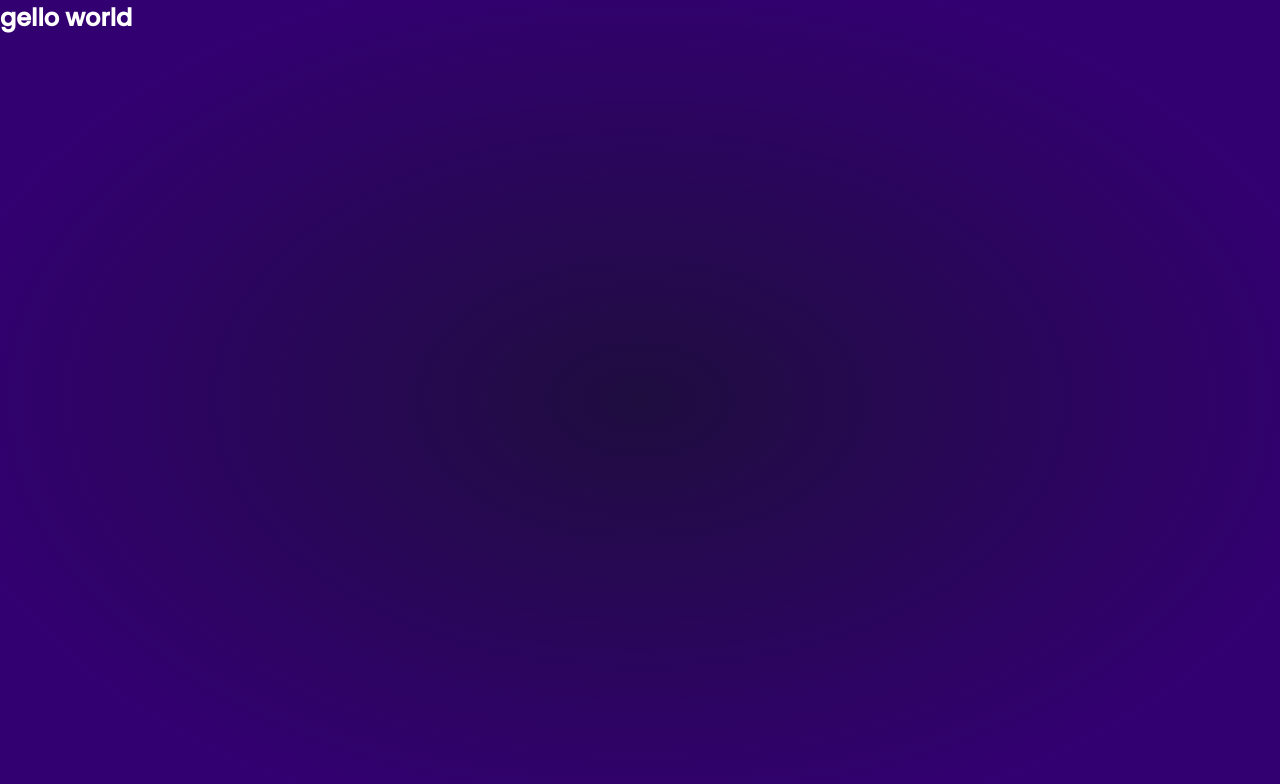
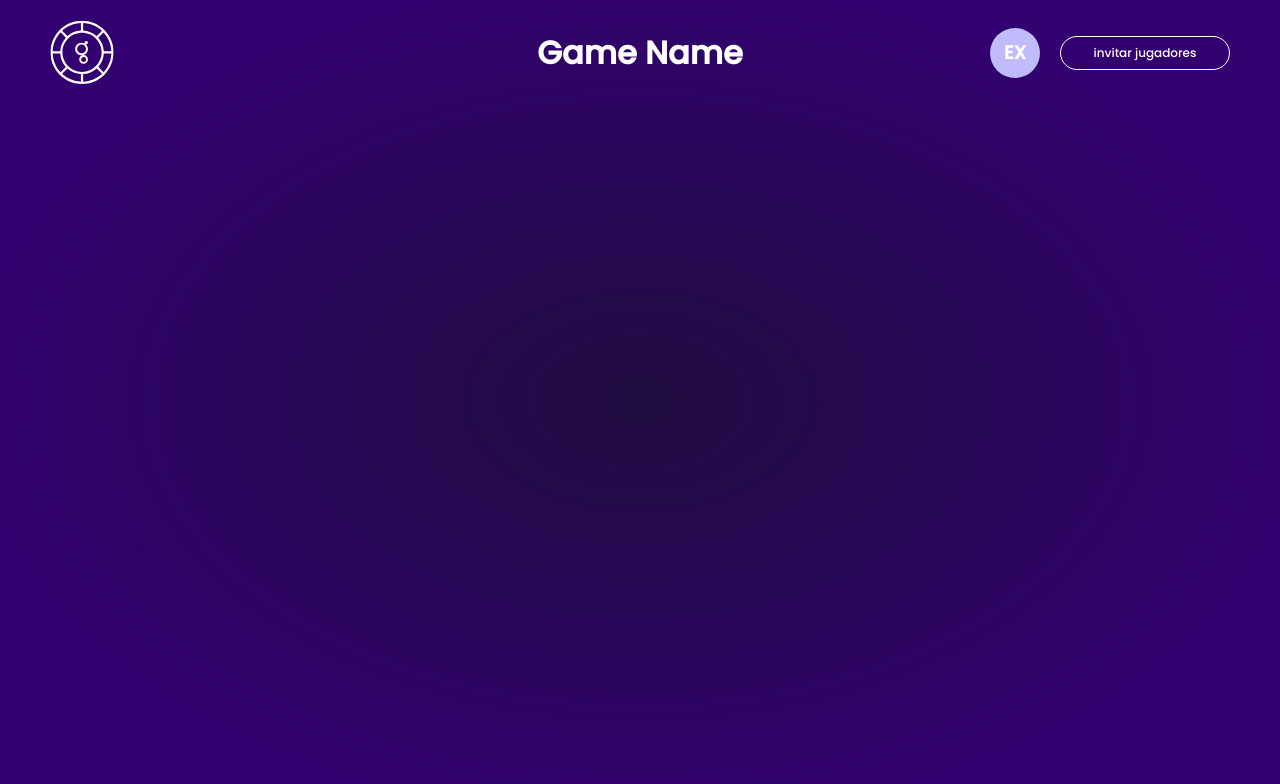
Before and after one commit to Montes01/poker-game, a React (Vite) app: page /room/1 in a window 1280 px wide. Shown: the top 784 px of the page. Built offline with nearby package versions, Linux system fonts and the light colour scheme.

Commit message:
feat: create room header

```diff
--- a/src/assets/colors/colors.scss
+++ b/src/assets/colors/colors.scss
@@ -1,7 +1,8 @@
 //basic colors
 $base-color: #1f0d3f;
 $second-color: #330072;
-$higher-color: #8000db;
+$higher-color: #c0bcfc;
+
 
 //background colors
 $base-background: radial-gradient(ellipse, $base-color 0%, $second-color 80%);
--- /dev/null
+++ b/src/assets/components/avatar.scss
@@ -0,0 +1,10 @@
+@import '../colors/colors.scss';
+.user-avatar {
+  width: 50px;
+  display: flex;
+  align-items: center;
+  justify-content: center;
+  height: 50px;
+  border-radius: 50%;
+  background-color: $higher-color;
+}
--- /dev/null
+++ b/src/assets/components/room.scss
@@ -0,0 +1,24 @@
+.room-header {
+  display: flex;
+  padding: 20px 50px;
+  justify-content: space-between;
+  align-items: center;
+}
+.room-logo {
+  flex: 1;
+}
+.room-options {
+  display: flex;
+  align-items: center;
+  justify-content: end;
+  gap: 20px;
+  flex: 1;
+
+  .invite-button {
+    background-color: transparent;
+    border: 1px solid white;
+    color: white;
+    font-weight: 100;
+    font-size: 12px;
+  }
+}
--- a/src/components/atoms/Button.tsx
+++ b/src/components/atoms/Button.tsx
@@ -4,11 +4,18 @@ interface Props {
   onClick?: () => void
   disabled?: boolean
   submit?: boolean
+  className?: string
 }
-export default function Button({ content, onClick, disabled, submit }: Props) {
+export default function Button({
+  content,
+  onClick,
+  disabled,
+  submit,
+  className,
+}: Props) {
   return (
     <button
-      className="basic-button"
+      className={`basic-button ${className}`}
       type={submit ? 'submit' : 'button'}
       onClick={onClick}
       disabled={disabled ?? false}
--- /dev/null
+++ b/src/components/atoms/UserAvatar.tsx
@@ -0,0 +1,12 @@
+import { getFirstUserLetters } from '../../lib/constants/utils'
+import '../../assets/components/avatar.scss'
+interface Props {
+  name: string
+}
+export default function UserAvatar({ name }: Props) {
+  return (
+    <article className="user-avatar">
+      <h3 className="user-avatar-name">{getFirstUserLetters(name)}</h3>
+    </article>
+  )
+}
--- a/src/components/molecules/HeadLogo.tsx
+++ b/src/components/molecules/HeadLogo.tsx
@@ -2,12 +2,13 @@ import Logo from '../atoms/Logo'
 import '../../assets/components/head-logo.scss'
 import { NavLink } from 'react-router-dom'
 interface Props {
+  className?: string
   content?: string
 }
-export default function HeadLogo({ content }: Props) {
+export default function HeadLogo({ content, className }: Props) {
   return (
-    <NavLink to="/home" className="head-logo">
-      <Logo width="50" height="50" />
+    <NavLink to="/home" className={`head-logo ${className}`}>
+      <Logo width="65" height="65" />
       {content && <h1 className="head-title">{content}</h1>}
     </NavLink>
   )
--- a/src/components/pages/Room.tsx
+++ b/src/components/pages/Room.tsx
@@ -1,5 +1,9 @@
 import { useEffect } from 'react'
 import { useNavigate, useParams } from 'react-router-dom'
+import '../../assets/components/room.scss'
+import HeadLogo from '../molecules/HeadLogo'
+import UserAvatar from '../atoms/UserAvatar'
+import Button from '../atoms/Button'
 
 export default function Room() {
   const { id } = useParams()
@@ -11,7 +15,14 @@ export default function Room() {
   })
   return (
     <main className="page-wrapper">
-      <h2>gello world</h2>
+      <header className="room-header">
+        <HeadLogo className='room-logo' />
+        <h1>Game Name</h1>
+        <section className="room-options">
+          <UserAvatar name="example" />
+          <Button className="invite-button" content="invitar jugadores" />
+        </section>
+      </header>
     </main>
   )
 }
--- a/src/lib/constants/utils.ts
+++ b/src/lib/constants/utils.ts
@@ -22,3 +22,9 @@ export const validateName = (value: string) => {
     throw new Error('Must not contain special characters')
   }
 }
+
+export const getFirstUserLetters = (name: string) => {
+  const words = name.split(' ')
+  if (words.length > 1) return (words[0][0] + words[1][0]).toUpperCase()
+  else return (words[0][0] + words[0][1]).toUpperCase()
+}
```
Also changed, not shown: src/assets/components/head-logo.scss (line endings or trailing spaces).
